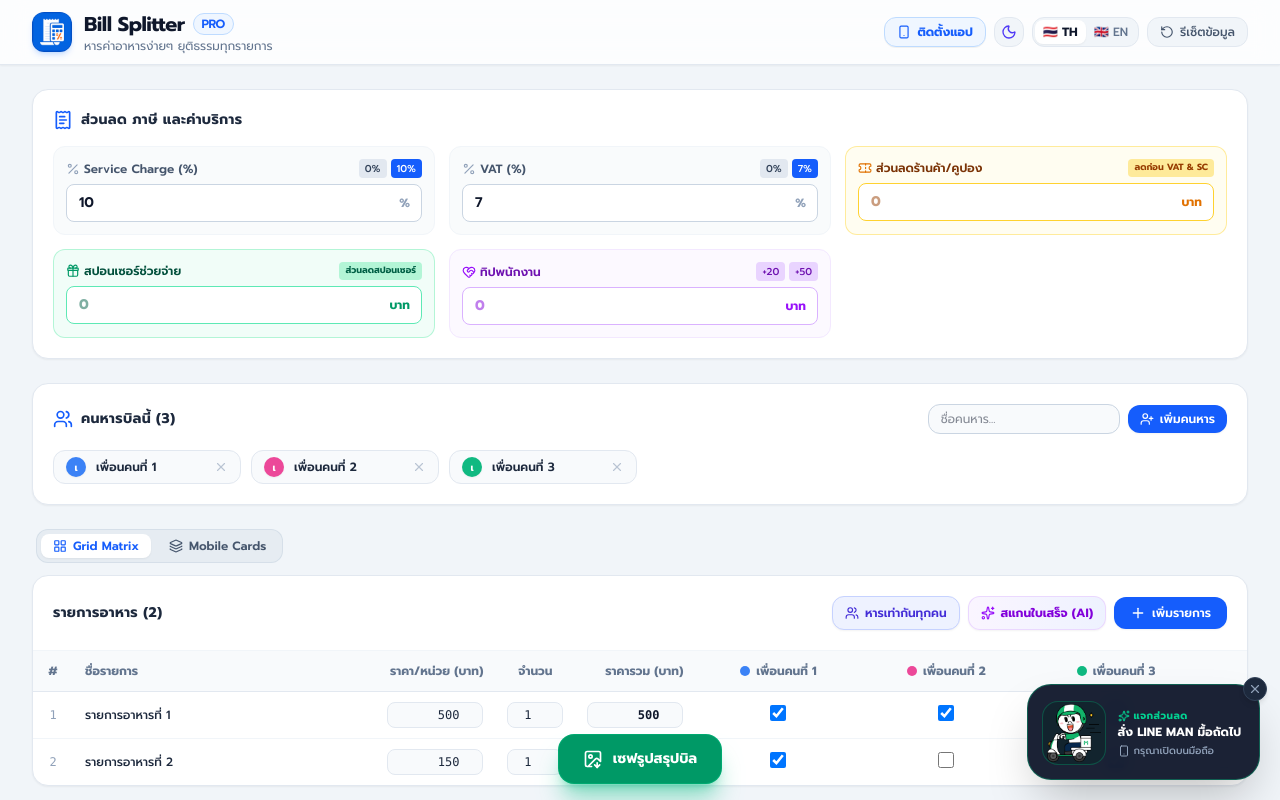
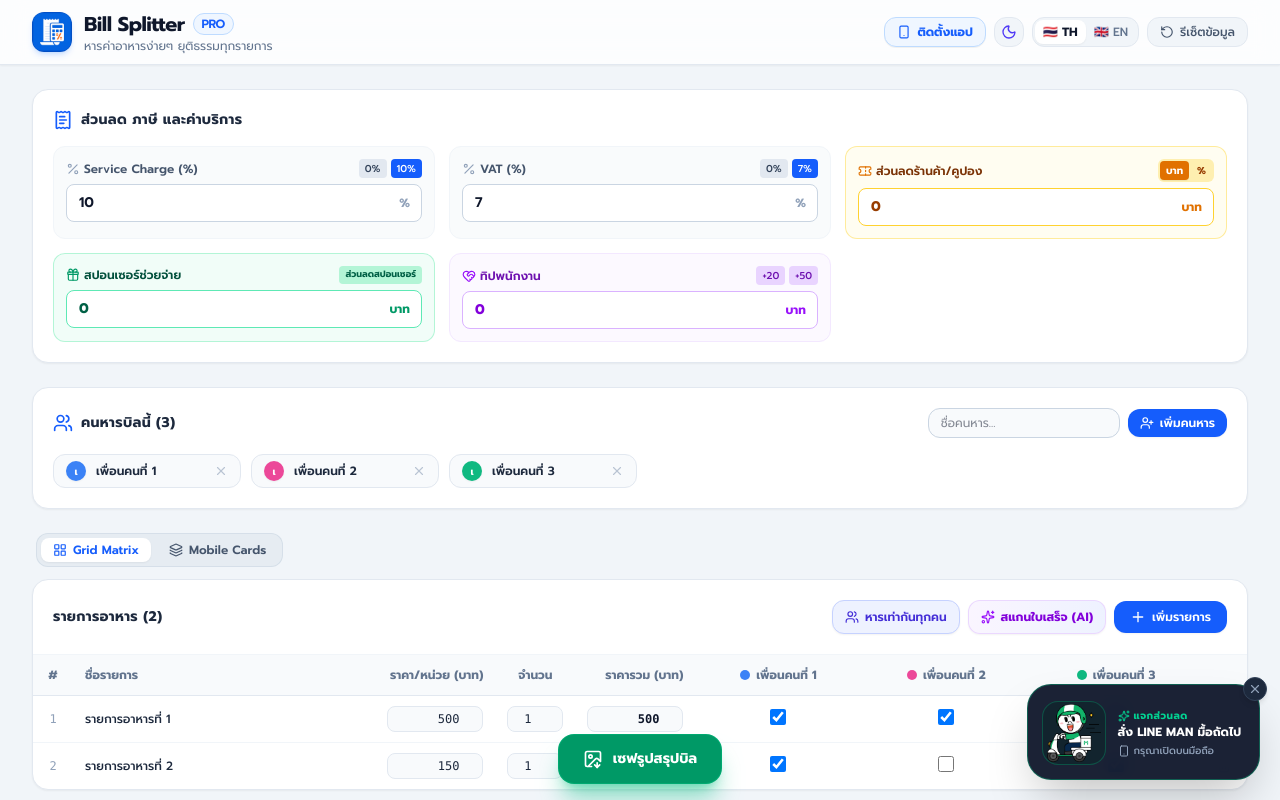
Before and after one commit to iKimz/bill-splitter, a Next.js app: page / in a window 1280 px wide. Shown: the top 800 px of the page. Built offline with nearby package versions, Linux system fonts and the light colour scheme.

Commit message:
fix: resolve VAT/SC 0 placeholder confusion and add Baht vs Percent unit toggle for store discount

```diff
--- a/src/app/page.tsx
+++ b/src/app/page.tsx
@@ -37,6 +37,7 @@ const INITIAL_ITEMS: BillItem[] = [
 const INITIAL_SETTINGS: BillSettings = {
   serviceChargePercent: 10,
   vatPercent: 7,
+  billDiscountType: 'amount',
   billDiscountAmount: 0,
   discountAmount: 0,
   tipAmount: 0,
--- a/src/components/ExportModal.tsx
+++ b/src/components/ExportModal.tsx
@@ -74,7 +74,8 @@ export const ExportModal: React.FC<ExportModalProps> = ({
 
     text += `---------------------------------\n`;
     if (calculation.totalStoreDiscount > 0) {
-      text += `ส่วนลดคูปอง/ร้านค้า (ลดก่อน VAT): -฿${calculation.totalStoreDiscount.toLocaleString('th-TH', {
+      const discountTag = settings.billDiscountType === 'percent' ? ` (${settings.billDiscountAmount}%)` : '';
+      text += `ส่วนลดคูปอง/ร้านค้า (ลดก่อน VAT)${discountTag}: -฿${calculation.totalStoreDiscount.toLocaleString('th-TH', {
         minimumFractionDigits: 2,
         maximumFractionDigits: 2,
       })}\n`;
--- a/src/components/ReceiptCard.tsx
+++ b/src/components/ReceiptCard.tsx
@@ -136,7 +136,11 @@ export const ReceiptCard: React.FC<ReceiptCardProps> = ({
 
           {calculation.totalStoreDiscount > 0 && (
             <div className="flex justify-between text-amber-600 font-semibold">
-              <span>{language === 'en' ? 'Store/Coupon Discount:' : 'ส่วนลดคูปอง/ร้านค้า (ลดก่อน VAT):'}</span>
+              <span>
+                {language === 'en'
+                  ? `Store/Coupon Discount${settings.billDiscountType === 'percent' ? ` (${settings.billDiscountAmount}%)` : ''}:`
+                  : `ส่วนลดคูปอง/ร้านค้า (ลดก่อน VAT)${settings.billDiscountType === 'percent' ? ` (${settings.billDiscountAmount}%)` : ''}:`}
+              </span>
               <span>
                 -฿
                 {calculation.totalStoreDiscount.toLocaleString('th-TH', {
--- a/src/components/SettingsBar.tsx
+++ b/src/components/SettingsBar.tsx
@@ -30,6 +30,10 @@ export const SettingsBar: React.FC<SettingsBarProps> = ({
     onChange({ ...settings, billDiscountAmount: Math.max(0, val) });
   };
 
+  const handleBillDiscountTypeChange = (type: 'amount' | 'percent') => {
+    onChange({ ...settings, billDiscountType: type });
+  };
+
   const handleSponsorDiscountChange = (val: number) => {
     onChange({ ...settings, discountAmount: Math.max(0, val) });
   };
@@ -37,6 +41,8 @@ export const SettingsBar: React.FC<SettingsBarProps> = ({
   const handleTipChange = (val: number) => {
     onChange({ ...settings, tipAmount: Math.max(0, val) });
   };
+
+  const isPercentDiscount = settings.billDiscountType === 'percent';
 
   return (
     <div className="bg-white dark:bg-slate-900 rounded-2xl border border-slate-200 dark:border-slate-800 shadow-xs p-4 sm:p-5 mb-6 transition-colors duration-200">
@@ -78,10 +84,10 @@ export const SettingsBar: React.FC<SettingsBarProps> = ({
               min="0"
               max="100"
               step="0.5"
-              value={settings.serviceChargePercent || ''}
-              onChange={(e) => handleSCChange(parseFloat(e.target.value) || 0)}
+              value={settings.serviceChargePercent !== undefined ? settings.serviceChargePercent : ''}
+              onChange={(e) => handleSCChange(e.target.value === '' ? 0 : parseFloat(e.target.value) || 0)}
               className="w-full bg-white dark:bg-slate-800 border border-slate-300 dark:border-slate-600 rounded-lg px-3 py-2 text-sm font-semibold text-slate-900 dark:text-white focus:ring-2 focus:ring-blue-500 outline-none transition-all pr-8"
-              placeholder="10"
+              placeholder="0"
             />
             <span className="absolute right-3 text-xs font-bold text-slate-400 pointer-events-none">
               %
@@ -119,10 +125,10 @@ export const SettingsBar: React.FC<SettingsBarProps> = ({
               min="0"
               max="100"
               step="0.5"
-              value={settings.vatPercent || ''}
-              onChange={(e) => handleVatChange(parseFloat(e.target.value) || 0)}
+              value={settings.vatPercent !== undefined ? settings.vatPercent : ''}
+              onChange={(e) => handleVatChange(e.target.value === '' ? 0 : parseFloat(e.target.value) || 0)}
               className="w-full bg-white dark:bg-slate-800 border border-slate-300 dark:border-slate-600 rounded-lg px-3 py-2 text-sm font-semibold text-slate-900 dark:text-white focus:ring-2 focus:ring-blue-500 outline-none transition-all pr-8"
-              placeholder="7"
+              placeholder="0"
             />
             <span className="absolute right-3 text-xs font-bold text-slate-400 pointer-events-none">
               %
@@ -130,29 +136,53 @@ export const SettingsBar: React.FC<SettingsBarProps> = ({
           </div>
         </div>
 
-        {/* 3. Store / Coupon Discount (Pre-VAT & SC) */}
+        {/* 3. Store / Coupon Discount (Pre-VAT & SC) with Unit Toggle (Baht / %) */}
         <div className="bg-amber-50/70 dark:bg-amber-950/40 rounded-xl p-3 border border-amber-200/80 dark:border-amber-900/60">
-          <div className="flex justify-between items-center mb-1.5 gap-1.5">
+          <div className="flex justify-between items-center mb-1.5 gap-1">
             <label className="text-xs font-semibold text-amber-900 dark:text-amber-300 flex items-center gap-1 min-w-0">
               <Ticket className="w-3.5 h-3.5 text-amber-600 dark:text-amber-400 shrink-0" />
               <span className="truncate">{t.storeDiscount}</span>
             </label>
-            <span className="text-[9px] font-bold bg-amber-200/80 dark:bg-amber-900/80 text-amber-800 dark:text-amber-300 px-1.5 py-0.5 rounded shrink-0 whitespace-nowrap">
-              {t.storeDiscountBadge}
-            </span>
+
+            {/* Unit selector: Baht (บาท) vs Percent (%) */}
+            <div className="flex gap-0.5 bg-amber-200/60 dark:bg-amber-900/60 p-0.5 rounded-md shrink-0">
+              <button
+                type="button"
+                onClick={() => handleBillDiscountTypeChange('amount')}
+                className={`text-[10px] px-1.5 py-0.5 rounded font-bold transition-all ${
+                  !isPercentDiscount
+                    ? 'bg-amber-600 text-white shadow-2xs'
+                    : 'text-amber-800 dark:text-amber-300 hover:bg-amber-300/50'
+                }`}
+              >
+                บาท
+              </button>
+              <button
+                type="button"
+                onClick={() => handleBillDiscountTypeChange('percent')}
+                className={`text-[10px] px-1.5 py-0.5 rounded font-bold transition-all ${
+                  isPercentDiscount
+                    ? 'bg-amber-600 text-white shadow-2xs'
+                    : 'text-amber-800 dark:text-amber-300 hover:bg-amber-300/50'
+                }`}
+              >
+                %
+              </button>
+            </div>
           </div>
           <div className="relative flex items-center">
             <input
               type="number"
               min="0"
-              step="1"
-              value={settings.billDiscountAmount || ''}
-              onChange={(e) => handleBillDiscountChange(parseFloat(e.target.value) || 0)}
+              max={isPercentDiscount ? 100 : undefined}
+              step={isPercentDiscount ? 0.5 : 1}
+              value={settings.billDiscountAmount !== undefined ? settings.billDiscountAmount : ''}
+              onChange={(e) => handleBillDiscountChange(e.target.value === '' ? 0 : parseFloat(e.target.value) || 0)}
               className="w-full bg-white dark:bg-slate-800 border border-amber-300 dark:border-amber-700/80 rounded-lg px-3 py-2 text-sm font-bold text-amber-800 dark:text-amber-300 focus:ring-2 focus:ring-amber-500 outline-none transition-all pr-12"
               placeholder="0"
             />
             <span className="absolute right-3 text-xs font-bold text-amber-600 dark:text-amber-400 pointer-events-none">
-              {t.baht}
+              {isPercentDiscount ? '%' : t.baht}
             </span>
           </div>
         </div>
@@ -173,8 +203,8 @@ export const SettingsBar: React.FC<SettingsBarProps> = ({
               type="number"
               min="0"
               step="1"
-              value={settings.discountAmount || ''}
-              onChange={(e) => handleSponsorDiscountChange(parseFloat(e.target.value) || 0)}
+              value={settings.discountAmount !== undefined ? settings.discountAmount : ''}
+              onChange={(e) => handleSponsorDiscountChange(e.target.value === '' ? 0 : parseFloat(e.target.value) || 0)}
               className="w-full bg-white dark:bg-slate-800 border border-emerald-300 dark:border-emerald-700/80 rounded-lg px-3 py-2 text-sm font-bold text-emerald-800 dark:text-emerald-300 focus:ring-2 focus:ring-emerald-500 outline-none transition-all pr-12"
               placeholder="0"
             />
@@ -213,8 +243,8 @@ export const SettingsBar: React.FC<SettingsBarProps> = ({
               type="number"
               min="0"
               step="1"
-              value={settings.tipAmount || ''}
-              onChange={(e) => handleTipChange(parseFloat(e.target.value) || 0)}
+              value={settings.tipAmount !== undefined ? settings.tipAmount : ''}
+              onChange={(e) => handleTipChange(e.target.value === '' ? 0 : parseFloat(e.target.value) || 0)}
               className="w-full bg-white dark:bg-slate-800 border border-purple-300 dark:border-purple-700 rounded-lg px-3 py-2 text-sm font-bold text-purple-700 dark:text-purple-300 focus:ring-2 focus:ring-purple-500 outline-none transition-all pr-12"
               placeholder="0"
             />
--- a/src/types/index.ts
+++ b/src/types/index.ts
@@ -15,6 +15,7 @@ export interface BillItem {
 export interface BillSettings {
   serviceChargePercent: number;
   vatPercent: number;
+  billDiscountType?: 'amount' | 'percent'; // 'amount' (บาท) or 'percent' (%)
   billDiscountAmount: number; // ส่วนลดคูปอง/ร้านค้า (คิดก่อน VAT & Service Charge)
   discountAmount: number;     // สปอนเซอร์/คนเลี้ยงช่วยจ่าย (คิดหลัง VAT & Service Charge)
   tipAmount: number;
--- a/src/utils/calculation.ts
+++ b/src/utils/calculation.ts
@@ -14,8 +14,12 @@ export function calculateBill(
   const serviceChargePercent = Math.max(0, settings.serviceChargePercent || 0);
   const vatPercent = Math.max(0, settings.vatPercent || 0);
 
-  // Store / Coupon discount before SC & VAT
-  const totalStoreDiscount = Math.min(itemsSubtotal, Math.max(0, settings.billDiscountAmount || 0));
+  // Store / Coupon discount before SC & VAT (supports Baht Amount or Percent %)
+  const rawStoreDiscount = Math.max(0, settings.billDiscountAmount || 0);
+  const isPercentDiscount = settings.billDiscountType === 'percent';
+  const totalStoreDiscount = isPercentDiscount
+    ? Math.min(itemsSubtotal, itemsSubtotal * (rawStoreDiscount / 100))
+    : Math.min(itemsSubtotal, rawStoreDiscount);
   const netItemsSubtotal = Math.max(0, itemsSubtotal - totalStoreDiscount);
 
   // Sponsor subsidy & Tip (after SC & VAT)
```
